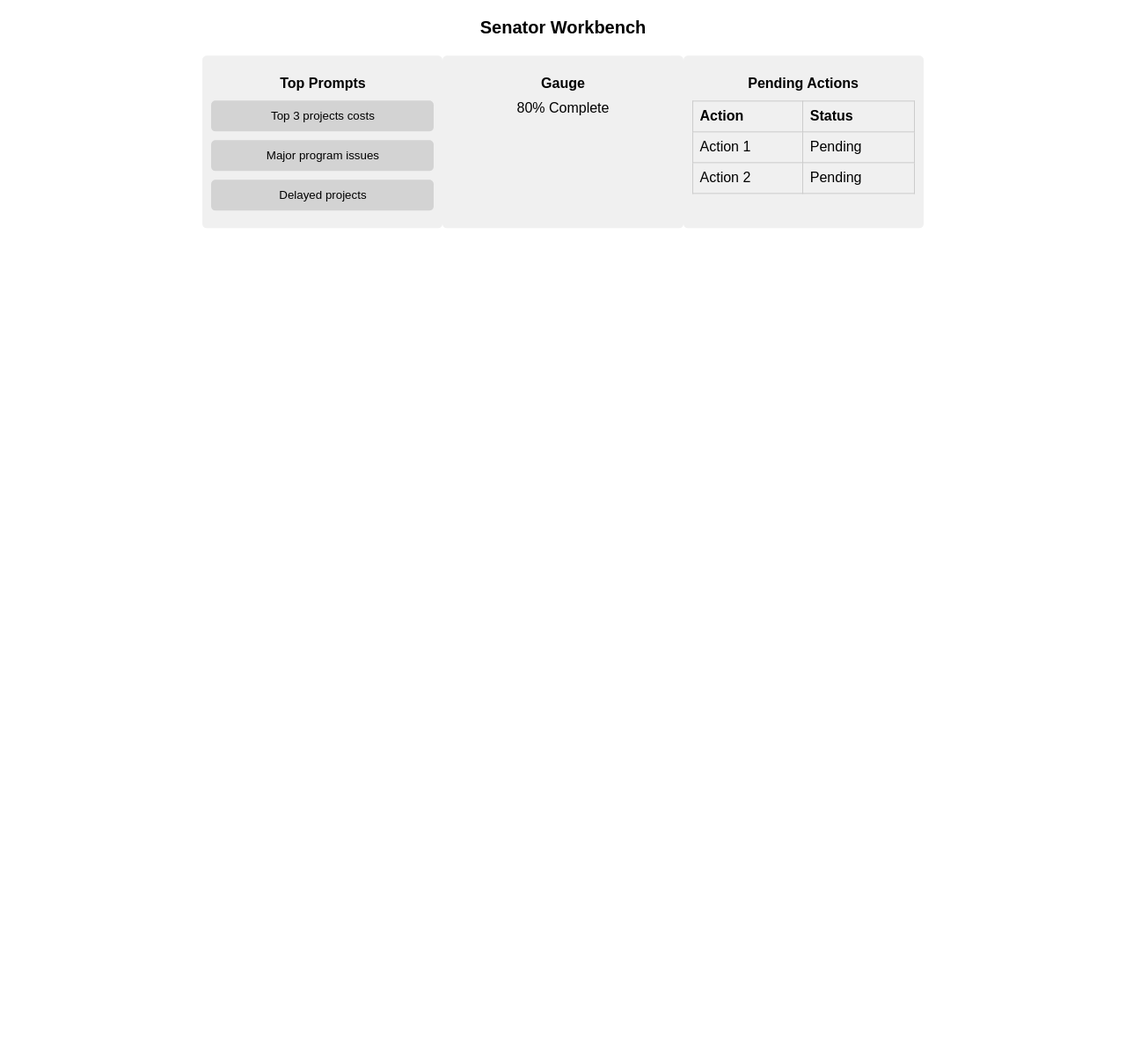
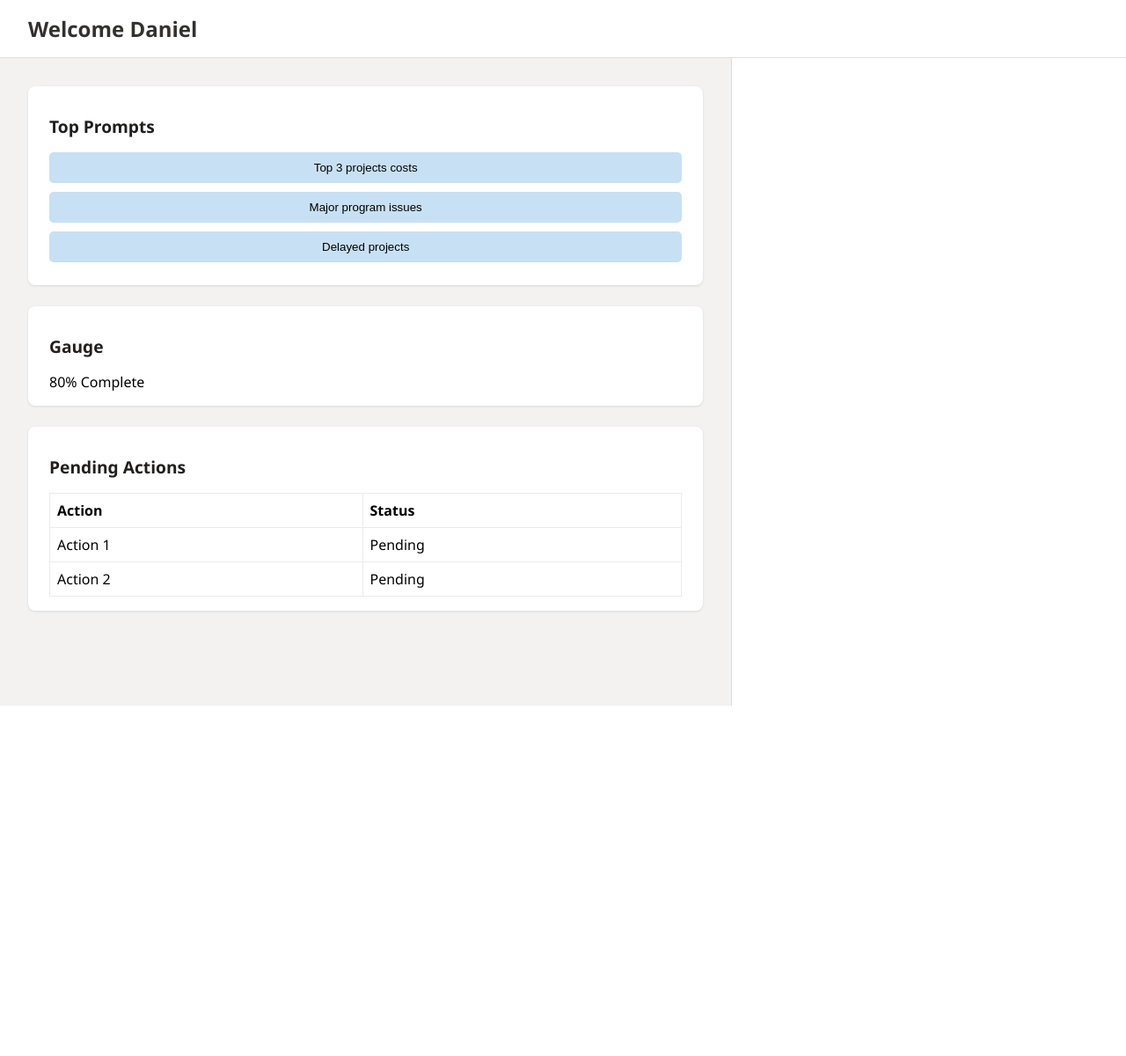
Before and after one commit to daniellynam/copilot, a PHP site: page / in a window 1280 px wide. Shown: the whole page at 88% size. After the commit the page ends 802 px from the top, so only its background shows below. Run offline with PHP 8.4, Linux system fonts and the light colour scheme; some libraries are stand-ins or nearby versions.

Commit message:
Update index.php with new UI

```diff
--- a/index.php
+++ b/index.php
@@ -1,4 +1,5 @@
-<!doctype html>
+
+<!DOCTYPE html>
 <html lang="en">
 <head>
   <title>Senator Workbench</title>
@@ -6,46 +7,52 @@
     html, body {
       height: 100%;
       margin: 0;
-        font-family: Arial, sans-serif;
+      font-family: "Segoe UI", Arial, sans-serif;
+      background-color: #f3f2f1;
     }
 
-      .container {
-        width: 80%;
-        margin: 0 auto;
-        margin-top: 50vh;
-        transform: translateY(-50%);
+    header {
+      background-color: #ffffff;
+      padding: 1rem 2rem;
+      font-size: 1.5rem;
+      font-weight: 600;
+      color: #323130;
+      border-bottom: 1px solid #e1dfdd;
     }
 
-      .header {
-        text-align: center;
-        font-size: 20px;
-        font-weight: bold;
-        margin-bottom: 20px;
+    .workbench {
+      display: flex;
+      height: calc(100% - 64px); /* Adjust for header height */
     }
 
-      .top-section {
-        width: 80%;
+    .main-content {
+      width: 66.66%;
+      padding: 2rem;
       display: flex;
-        justify-content: space-between;
-        margin: 0 auto 20px auto; /* top: 0, horizontal: auto, bottom: 20px */
+      flex-direction: column;
+      gap: 1.5rem;
+      overflow-y: auto;
+    }
+
+    .chat-window {
+      width: 33.33%;
+      border-left: 1px solid #e1dfdd;
+      padding: 2rem;
+      background-color: #ffffff;
+      overflow-y: auto;
     }
 
     .section {
-        flex: 1;
-        padding: 10px;
-        box-sizing: border-box;
+      background-color: #ffffff;
+      padding: 1rem 1.5rem;
+      border-radius: 8px;
+      box-shadow: 0 1px 3px rgba(0,0,0,0.1);
     }
 
-      .prompts, .gauge, .pending-actions {
-        background-color: #f0f0f0;
-        padding: 10px;
-        border-radius: 5px;
-        text-align: center;
-      }
-
-      .prompts h2, .gauge h2, .pending-actions h2 {
-        font-size: 16px;
-        margin-bottom: 10px;
+    .section h2 {
+      font-size: 1.2rem;
+      color: #201f1e;
+      margin-bottom: 1rem;
     }
 
     .prompt-button {
@@ -53,34 +60,31 @@
       width: 100%;
       padding: 10px;
       margin-bottom: 10px;
-        background-color: #d3d3d3;
+      background-color: #c7e0f4;
       border: none;
       border-radius: 5px;
       text-align: center;
       cursor: pointer;
+      font-weight: 500;
     }
 
-      .pending-actions table {
+    .prompt-button:hover {
+      background-color: #a0d1f5;
+    }
+
+    table {
       width: 100%;
       border-collapse: collapse;
-        margin-top: 10px;
     }
 
-      .pending-actions th, .pending-actions td {
-        border: 1px solid #ccc;
+    th, td {
+      border: 1px solid #edebe9;
       padding: 8px;
       text-align: left;
     }
 
-      .chat-container {
-        width: 80%;
-        margin: 0 auto;
-        border-radius: 10px;
-        overflow: hidden;
-      }
-
     .webchat {
-        height: 500px;
+      height: 100%;
     }
 
     .webchat__bubble--from-user .webchat__bubble__content,
@@ -92,24 +96,18 @@
     .webchat .webchat__bubble--from-user {
       text-align: right;
       background-color: #e0e0e0;
-        border: none;
-        border: none !important;
-        box-shadow: none !important;
     }
 
     .webchat .webchat__bubble--from-bot {
       text-align: left;
       background-color: #ffffff;
-        border: none;
-        border: none !important;
-        box-shadow: none !important;
     }
   </style>
 </head>
 <body>
-    <div class="container">
-      <div class="header">Senator Workbench</div>
-      <div class="top-section">
+  <header>Welcome Daniel</header>
+  <div class="workbench">
+    <div class="main-content">
       <div class="section prompts">
         <h2>Top Prompts</h2>
         <button class="prompt-button" onclick="sendMessage('Top 3 projects costs')">Top 3 projects costs</button>
@@ -123,22 +121,13 @@
       <div class="section pending-actions">
         <h2>Pending Actions</h2>
         <table>
-            <tr>
-              <th>Action</th>
-              <th>Status</th>
-            </tr>
-            <tr>
-              <td>Action 1</td>
-              <td>Pending</td>
-            </tr>
-            <tr>
-              <td>Action 2</td>
-              <td>Pending</td>
-            </tr>
+          <tr><th>Action</th><th>Status</th></tr>
+          <tr><td>Action 1</td><td>Pending</td></tr>
+          <tr><td>Action 2</td><td>Pending</td></tr>
         </table>
       </div>
     </div>
-      <div class="chat-container">
+    <div class="chat-window">
       <div id="webchat" class="webchat" role="main"></div>
     </div>
   </div>
@@ -148,10 +137,7 @@
     let directLine;
 
     (async function () {
-        const styleOptions = {
-          hideUploadButton: true
-        };
-
+      const styleOptions = { hideUploadButton: true };
       const tokenEndpointURL = new URL('https://748bab4fa737e24aa461e28516a505.4a.environment.api.powerplatform.com/powervirtualagents/botsbyschema/cr4b6_parliamentarySenateEstimatesAssistant/directline/token?api-version=2022-03-01-preview');
       const locale = document.documentElement.lang || 'en';
       const apiVersion = tokenEndpointURL.searchParams.get('api-version');
```
Lines whose indentation alone changed are shown as unchanged.
